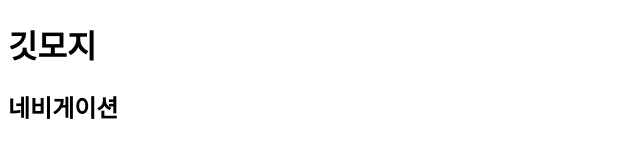
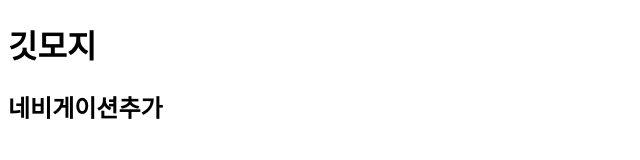
Before and after one commit to psh38/git_pr_ex, a plain HTML site: page index.html in a window 1280 px wide. Shown: the full height of the page, 0-640 px from the left. Drawn offline with Linux system fonts and the light colour scheme.

```diff
--- a/index.html
+++ b/index.html
@@ -8,7 +8,7 @@
 <body>
   <h1>깃모지</h1>
   <header>
-    <h2>네비게이션</h2>
+    <h2>네비게이션추가</h2>
   </header>
 </body>
 </html>
```
